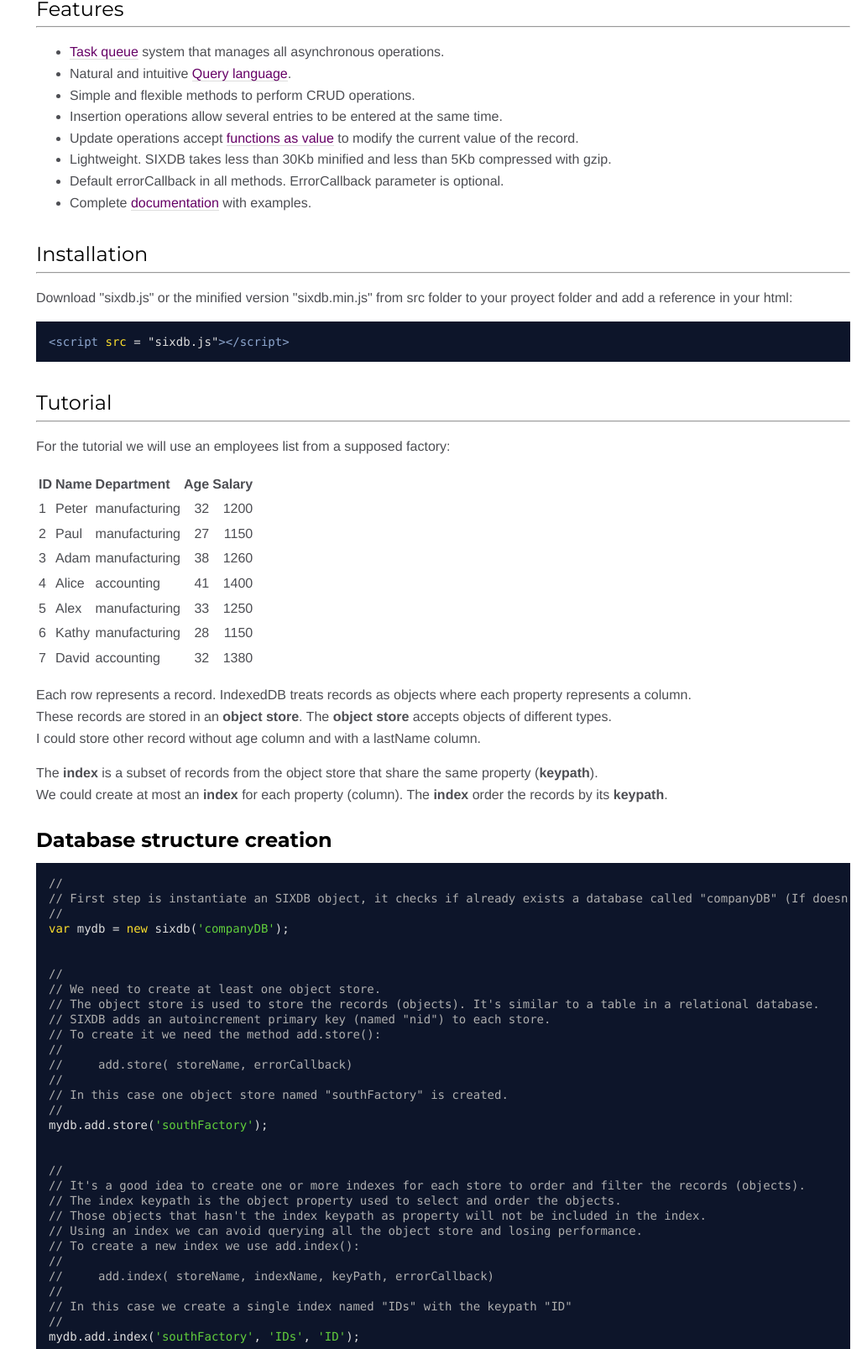
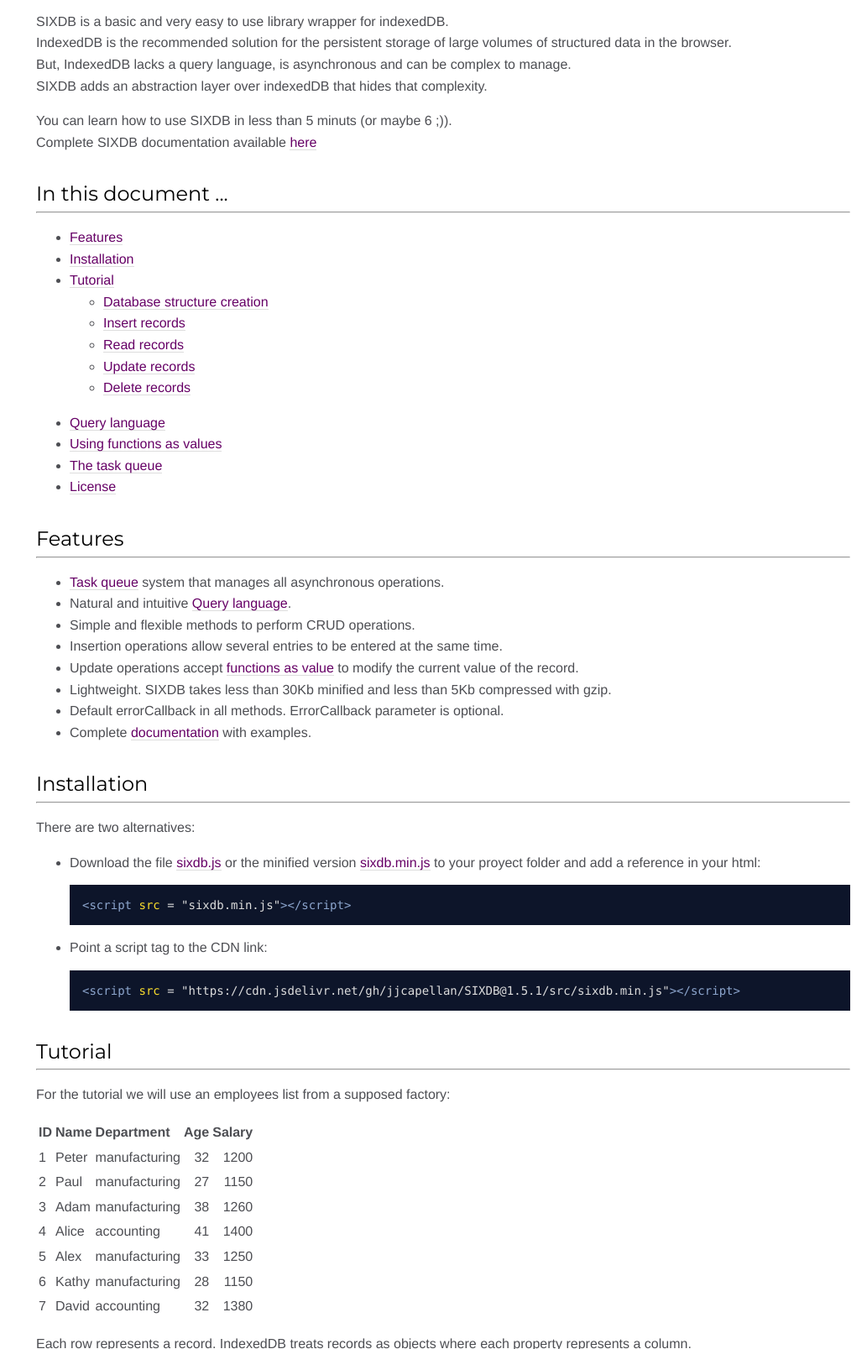
Before and after one commit to jjcapellan/SIXDB, a plain HTML site: page docs/index.html in a window 1280 px wide. Shown: the part 716-2323 px from the top of the page at 84% size, without its empty margins (247-1280 px from the left). Drawn offline with Linux system fonts and the light colour scheme.

Commit message:
Docs edited

```diff
--- a/docs/index.html
+++ b/docs/index.html
@@ -47,7 +47,11 @@
 
 
     <section class="readme">
-        <article><h1>SIXDB (simple indexedDB)</h1><p>SIXDB is a basic and very easy to use library wrapper for indexedDB.<br>IndexedDB is the recommended solution for the persistent storage of large volumes of structured data in the browser.<br>But, IndexedDB lacks a query language, is asynchronous and can be complex to manage.<br>SIXDB adds an abstraction layer over indexedDB that hides that complexity.  </p>
+        <article><h1>SIXDB (simple indexedDB)</h1><p><img src="https://inch-ci.org/github/jjcapellan/SIXDB.svg?branch=master" alt="Docsbadge">
+<img src="https://img.shields.io/github/license/mashape/apistatus.svg" alt="GitHub">
+<img src="https://img.shields.io/bundlephobia/min/react.svg" alt="size (minified)">
+<a href="http://hits.dwyl.io/jjcapellan/SIXDB"><img src="http://hits.dwyl.io/jjcapellan/SIXDB.svg" alt="HitCount"></a></p>
+<p>SIXDB is a basic and very easy to use library wrapper for indexedDB.<br>IndexedDB is the recommended solution for the persistent storage of large volumes of structured data in the browser.<br>But, IndexedDB lacks a query language, is asynchronous and can be complex to manage.<br>SIXDB adds an abstraction layer over indexedDB that hides that complexity.  </p>
 <p>You can learn how to use SIXDB in less than 5 minuts (or maybe 6 ;)).<br>Complete SIXDB documentation available <a href="https://jjcapellan.github.io/SIXDB/">here</a></p>
 <h2>In this document ...</h2><hr>
 <ul>
@@ -78,8 +82,12 @@
 <li>Complete <a href="https://jjcapellan.github.io/SIXDB/">documentation</a> with examples.</li>
 </ul>
 <h2><a name="Installation"></a>Installation</h2><hr>
-<p>Download &quot;sixdb.js&quot; or the minified version &quot;sixdb.min.js&quot; from src folder to your proyect folder and add a reference in your html:</p>
-<pre class="prettyprint source lang-html"><code>&lt;script src = &quot;sixdb.js&quot;>&lt;/script></code></pre><h2><a name="Tutorial"></a>Tutorial</h2><hr>
+<p>There are two alternatives:</p>
+<ul>
+<li>Download the file <a href="https://cdn.jsdelivr.net/gh/jjcapellan/SIXDB@1.5.1/src/sixdb.js">sixdb.js</a> or the minified version <a href="https://cdn.jsdelivr.net/gh/jjcapellan/SIXDB@1.5.1/src/sixdb.min.js">sixdb.min.js</a> to your proyect folder and add a reference in your html:<pre class="prettyprint source lang-html"><code>&lt;script src = &quot;sixdb.min.js&quot;>&lt;/script></code></pre></li>
+<li>Point a script tag to the CDN link:<pre class="prettyprint source lang-html"><code>&lt;script src = &quot;https://cdn.jsdelivr.net/gh/jjcapellan/SIXDB@1.5.1/src/sixdb.min.js&quot;>&lt;/script></code></pre></li>
+</ul>
+<h2><a name="Tutorial"></a>Tutorial</h2><hr>
 <p>For the tutorial we will use an employees list from a supposed factory:</p>
 <table>
 <thead>
@@ -511,7 +519,7 @@
 <br class="clear">
 
 <footer>
-    Documentation generated by <a href="https://github.com/jsdoc3/jsdoc">JSDoc 3.5.5</a> on Sun Nov 11 2018 20:33:45 GMT+0100 (GMT+01:00) using the <a href="https://github.com/clenemt/docdash">docdash</a> theme.
+    Documentation generated by <a href="https://github.com/jsdoc3/jsdoc">JSDoc 3.5.5</a> on Sun Nov 11 2018 23:46:25 GMT+0100 (GMT+01:00) using the <a href="https://github.com/clenemt/docdash">docdash</a> theme.
 </footer>
 
 <script>prettyPrint();</script>
```
Also changed, not shown: docs/sixdb.html (+1 -1 lines), docs/sixdb.js.html (+1 -1 lines), docs/sixdb_add.html (+1 -1 lines), docs/sixdb_del.html (+1 -1 lines), docs/sixdb_get.html (+1 -1 lines), docs/sixdb_update.html (+1 -1 lines), docs/sixdb_utils.html (+1 -1 lines), README.md.
